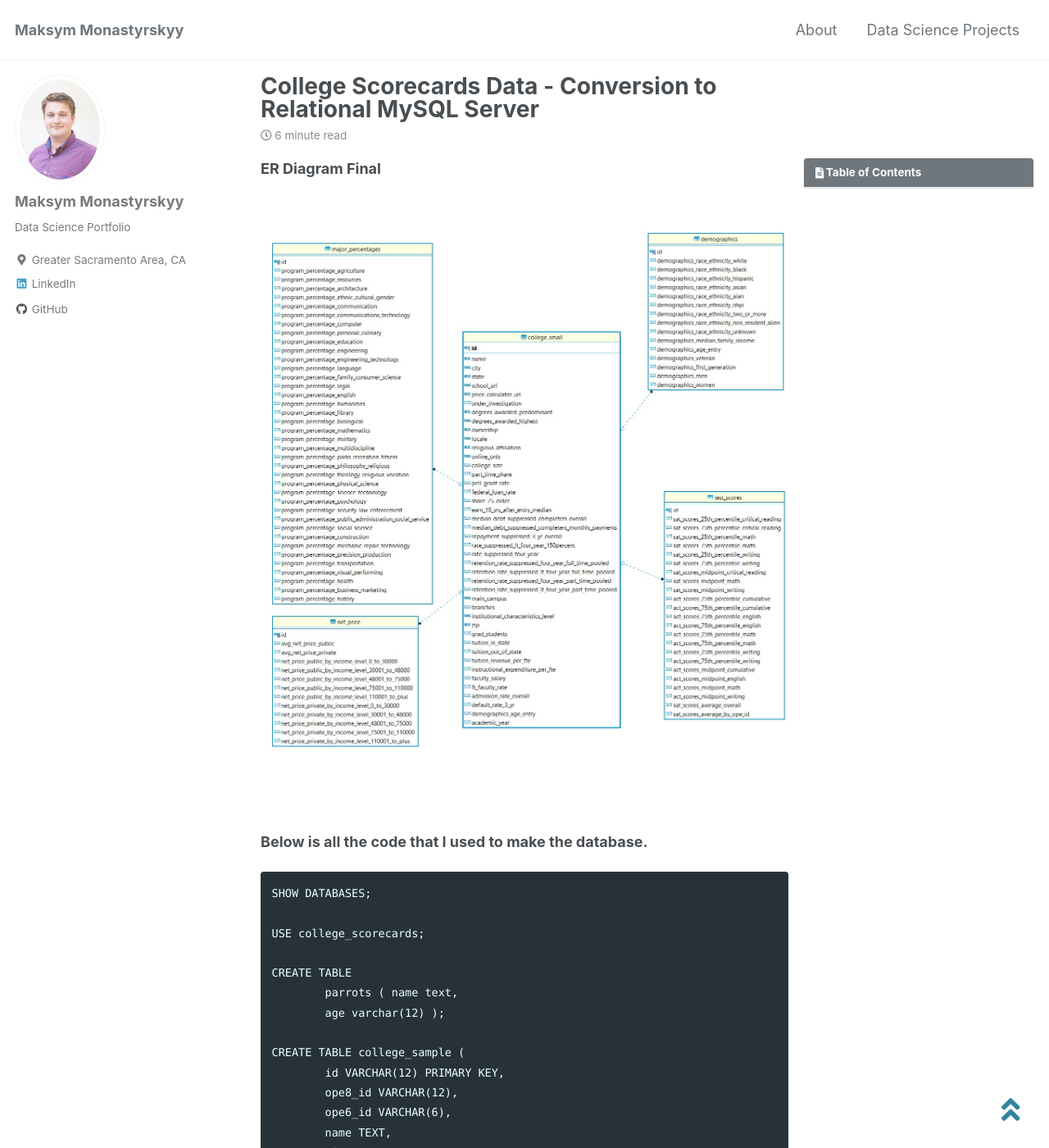
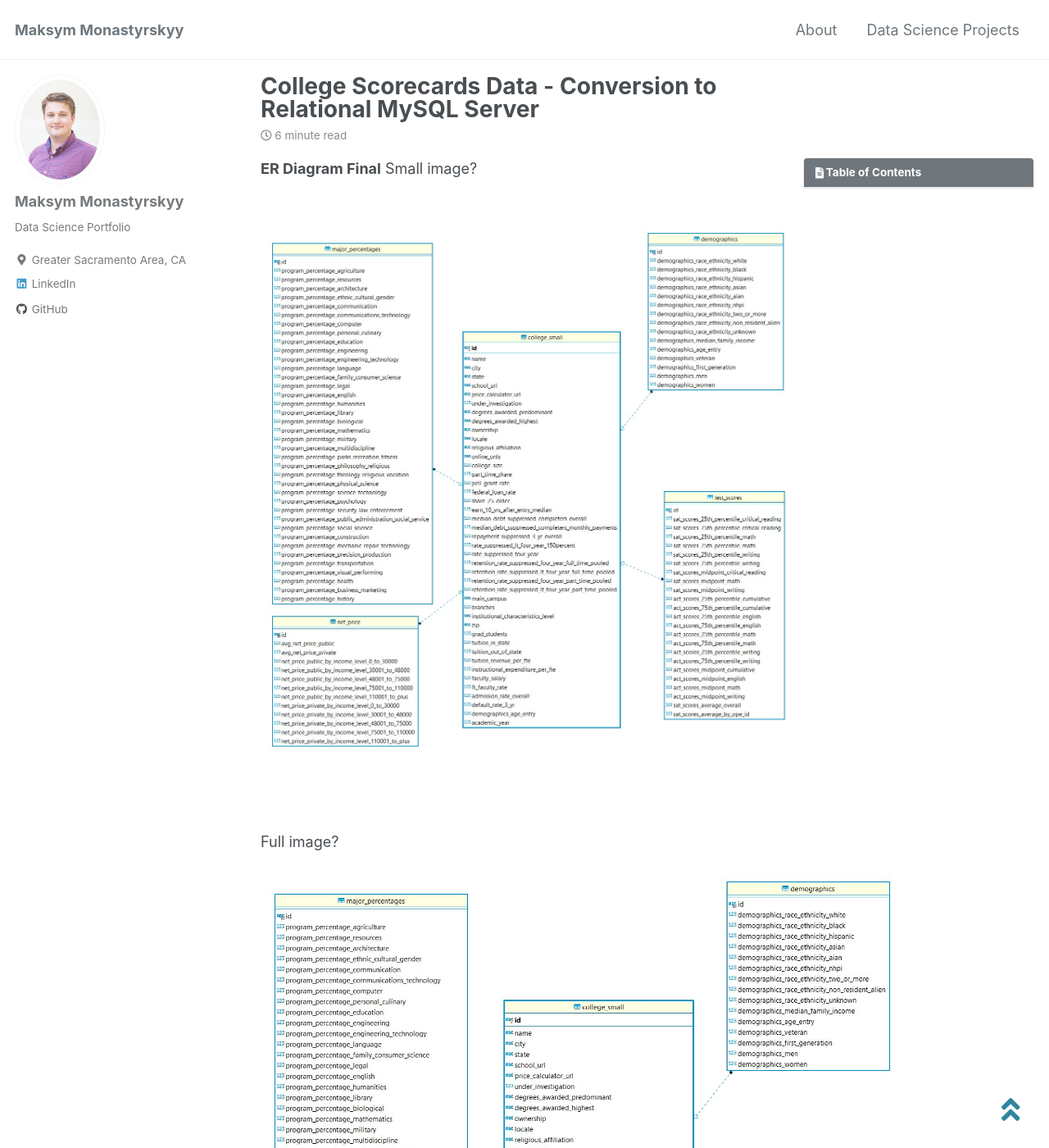
Before and after one commit to monastyrskyy/monastyrskyy.github.io, a Jekyll site: the page built from _posts/2019-6-26-collegescorecards_mysql.md, in a window 1280 px wide and 1400 px high. Shown: the whole window at 82% size. Built offline with Jekyll 4.4.1, drawn with Linux system fonts in a browser that asks for light colours; cached includes are drawn as plain includes; nearby versions of some CDN libraries.

Commit message:
full img?

````diff
--- a/_posts/2019-6-26-collegescorecards_mysql.md
+++ b/_posts/2019-6-26-collegescorecards_mysql.md
@@ -24,10 +24,14 @@ defaults:
 
 
 **ER Diagram Final**
+Small image?
 <figure>
   <div style="text-align:center"><img src="{{ site.url }}{{ site.baseurl }}/images/3.college_scorecards_mysql/1.er_diagram_final.jpg" alt="ER Diagram"></div>
 </figure>
 
+Full image?
+![try2]({{ site.url }}{{ site.baseurl }}/images/3.college_scorecards_mysql/1.er_diagram_final.jpg)
+{: .full}
 **Below is all the code that I used to make the database.**
 
 ```text
````
